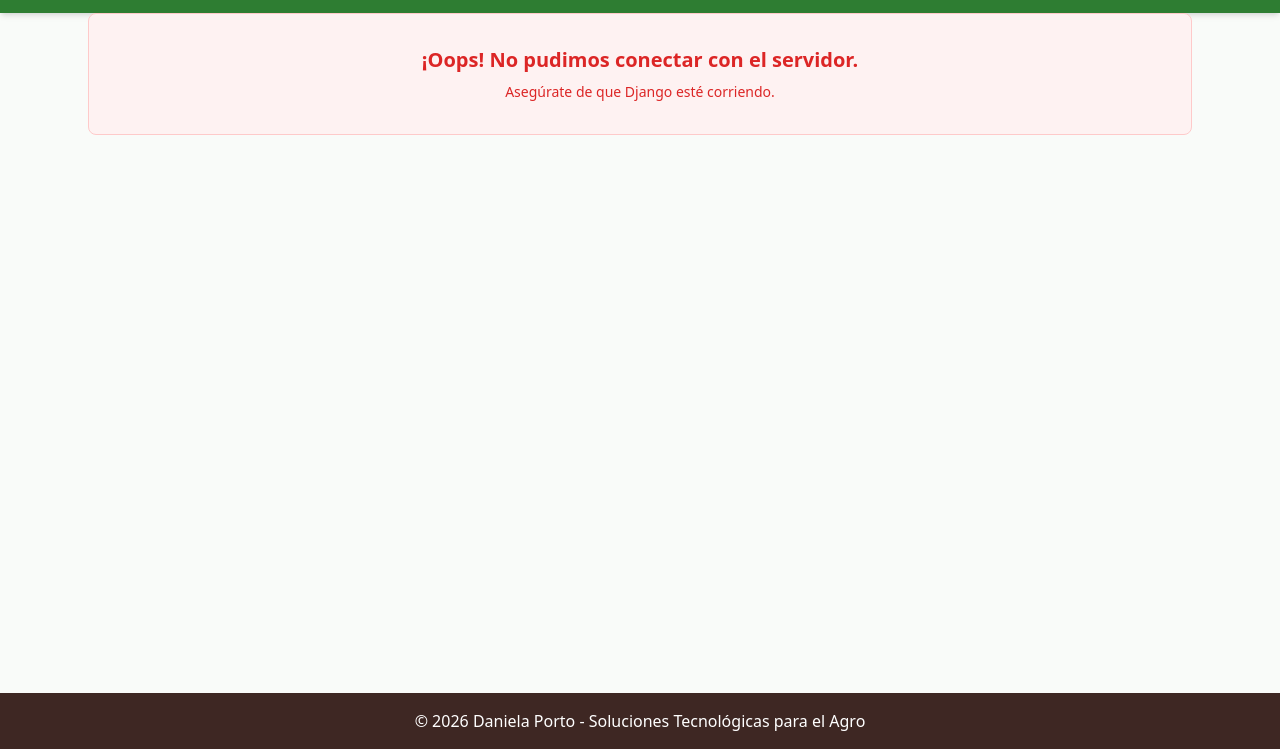
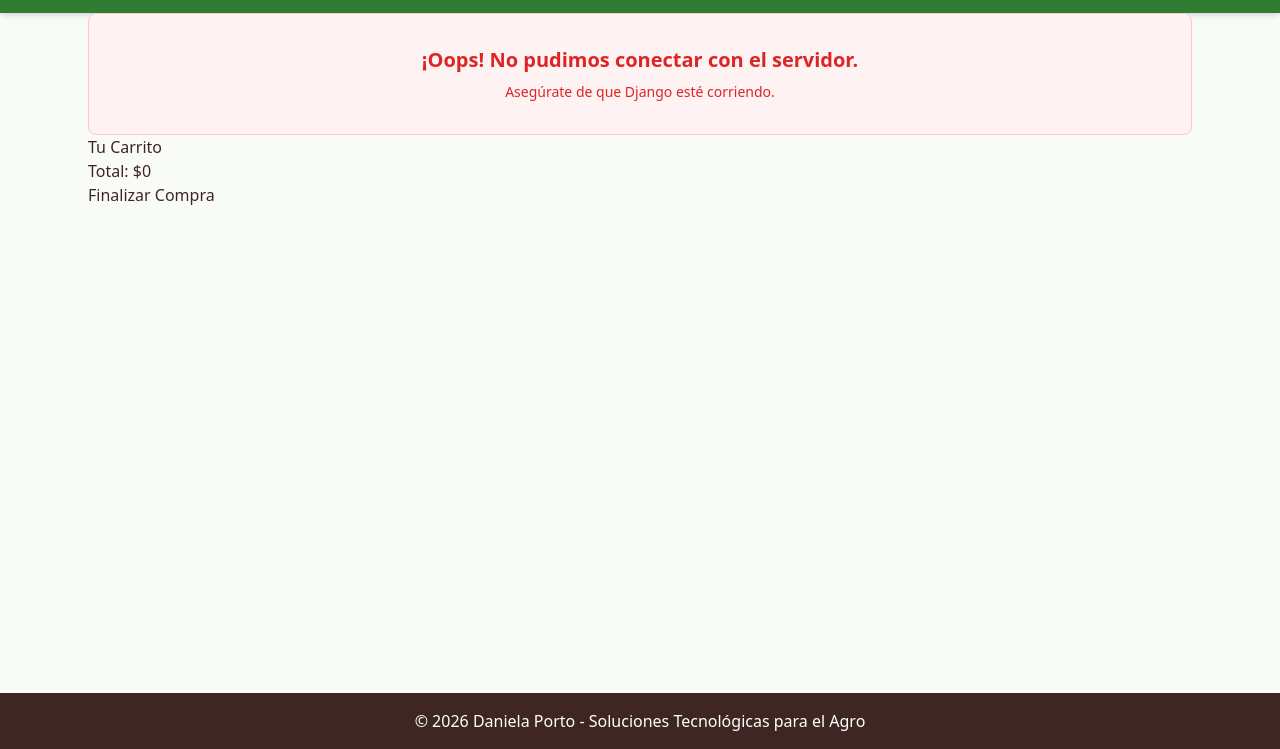
Before and after one commit to danielaportoa/agromarket-frontend, a plain HTML site: page index.html in a window 1280 px wide. Shown: the part 51-800 px from the top of the page. Drawn offline with nearby package versions, Linux system fonts and the light colour scheme; no server answers.

Commit message:
Despliegue carrito

```diff
--- a/index.html
+++ b/index.html
@@ -29,6 +29,15 @@
                 Cargando productos desde el servidor... 🚜
             </p>
         </div>
+        <div id="carrito-contenedor">
+            <h3>Tu Carrito</h3>
+            <ul id="lista-carrito"></ul>
+            <p>Total: $<span id="total-carrito">0</span></p>
+
+            <button id="btn-comprar" onclick="confirmarCompra()" class="btn btn-success">
+                Finalizar Compra
+            </button>
+        </div>
     </main>
     <footer class="bg-tierra text-white text-center p-4 mt-auto">
         <p>&copy; 2026 Daniela Porto - Soluciones Tecnológicas para el Agro</p>
```
